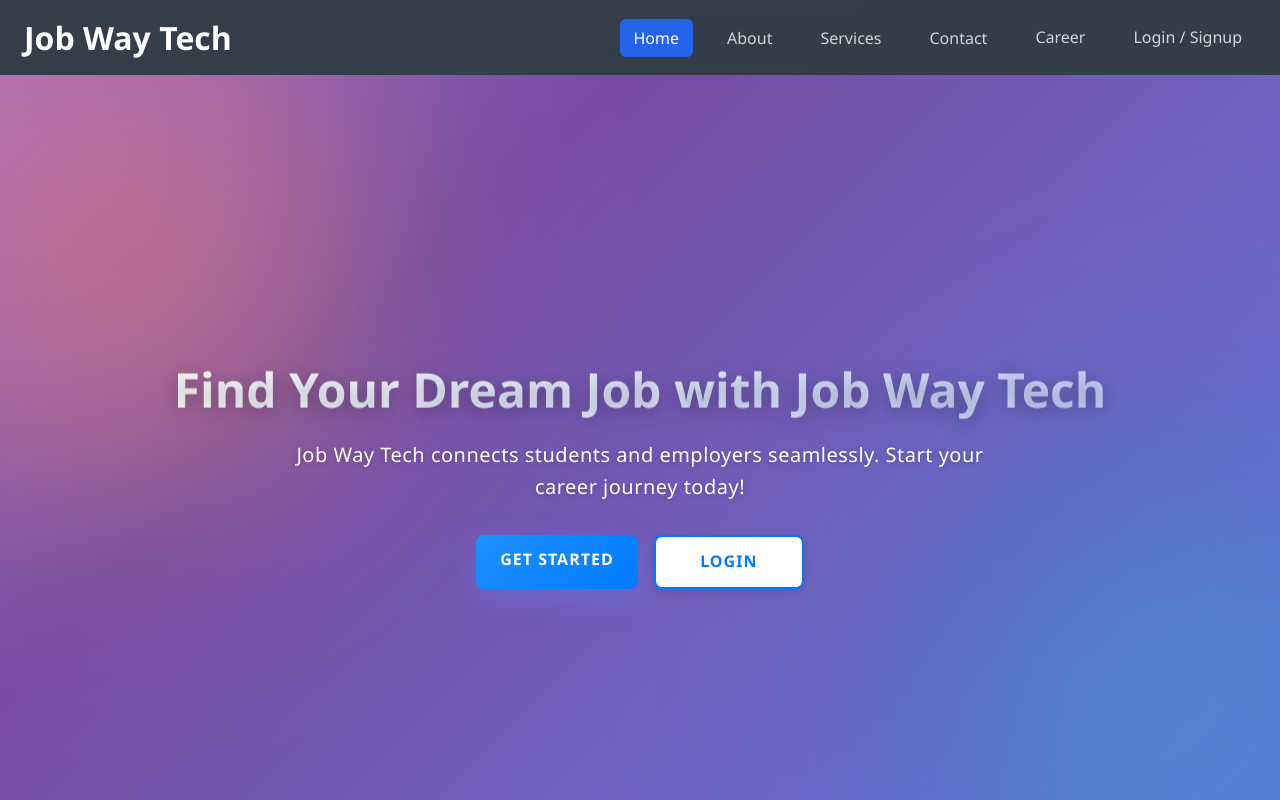
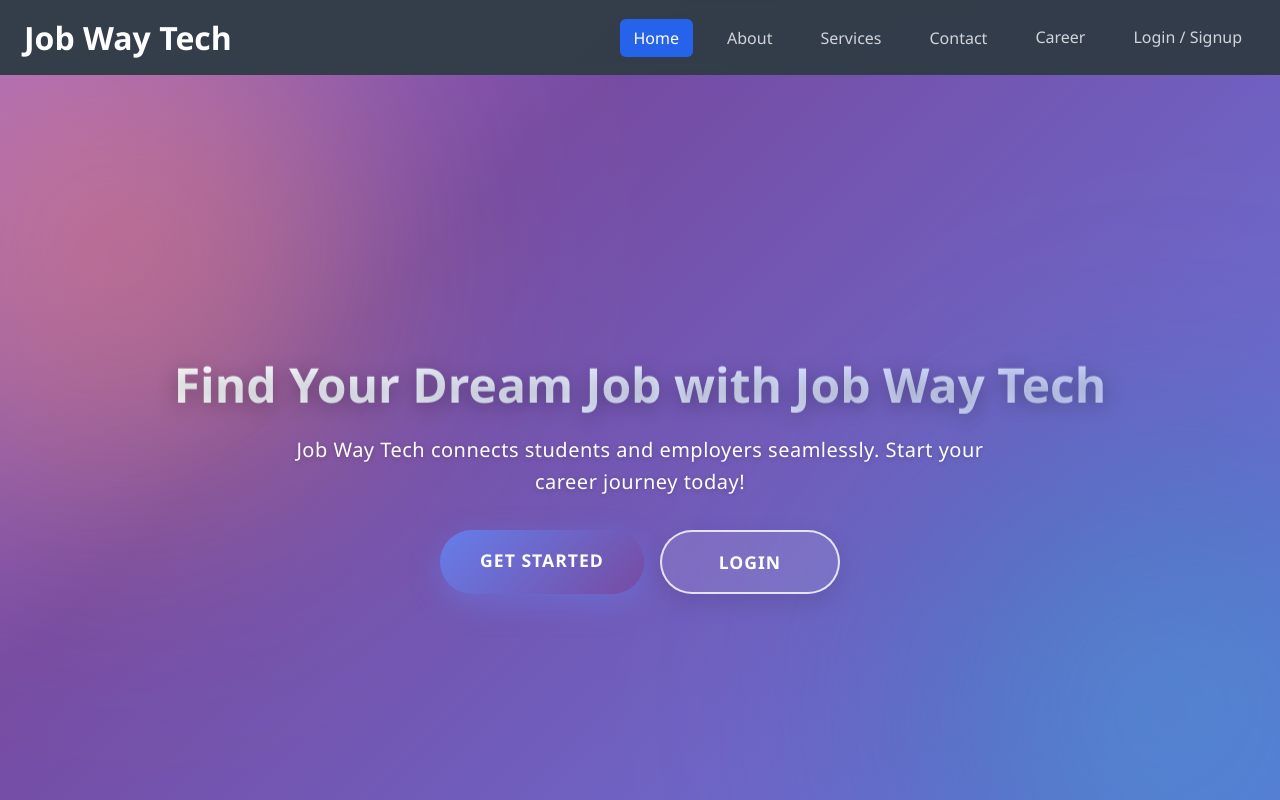
Before and after one commit to Jobwaytech/sitev1, a React (Create React App) app: page / in a window 1280 px wide. Shown: the top 800 px of the page. Built offline with nearby package versions, Linux system fonts and the light colour scheme.

Commit message:
Update index.css

```diff
--- a/src/index.css
+++ b/src/index.css
@@ -171,6 +171,7 @@ body {
         .btn-btn-outline::before {
             content: '';
             position: absolute;
+            text-decoration: none;
             top: 0;
             left: -100%;
             width: 100%;
@@ -182,6 +183,7 @@ body {
         .btn-btn-primary:hover::before,
         .btn-btn-outline:hover::before {
             left: 100%;
+            text-decoration: none;
         }
 
         .btn-btn-primary {
@@ -194,6 +196,7 @@ body {
         .btn-btn-primary:hover {
             transform: translateY(-5px) scale(1.05);
             box-shadow: 0 20px 40px rgba(102, 126, 234, 0.6);
+            text-decoration: none;
             background: linear-gradient(135deg, #764ba2 0%, #667eea 100%);
         }
 
@@ -208,6 +211,7 @@ body {
         .btn-btn-outline:hover {
             background: rgba(255, 255, 255, 0.95);
             color: #667eea;
+            text-decoration: none;
             transform: translateY(-5px) scale(1.05);
             box-shadow: 0 15px 35px rgba(255, 255, 255, 0.3);
             border-color: transparent;
@@ -395,6 +399,7 @@ body {
             background: rgba(16, 185, 129, 0.9);
             color: white;
         }
+
 .hero-section h1 {
   font-size: 3rem;
   font-weight: 800;
@@ -450,51 +455,6 @@ body {
   }
 }
 
-.btn-btn-primary,
-.btn-btn-outline {
-  padding: 0.75rem 1.5rem;
-  border-radius: 0.5rem;
-  font-weight: 600;
-  font-size: 1rem;
-  cursor: pointer;
-  transition: all 0.4s ease;
-  text-align: center;
-  min-width: 150px;
-  text-decoration: none;
-  box-shadow: 0 3px 8px rgba(0, 0, 0, 0.1);
-}
-
-/* 🌈 Gradient Primary Button */
-.btn-btn-primary {
-  background-image: linear-gradient(135deg, #1e90ff, #007bff);
-  color: #fff;
-  border: none;
-  position: relative;
-  overflow: hidden;
-}
-
-.btn-btn-primary:hover {
-  background-image: linear-gradient(135deg, #0056b3, #0047a0);
-  transform: translateY(-3px);
-  box-shadow: 0 6px 16px rgba(0, 91, 187, 0.4);
-}
-
-/* 🟦 Gradient Outline Button with Invert on Hover */
-.btn-btn-outline {
-  background-color: #fff;
-  border: 2px solid #007bff;
-  color: #007bff;
-  background-image: none;
-  position: relative;
-  overflow: hidden;
-}
-
-.btn-btn-outline:hover {
-  background-image: linear-gradient(135deg, #007bff, #0056b3);
-  color: #fff;
-  transform: translateY(-3px);
-  box-shadow: 0 6px 16px rgba(0, 123, 255, 0.3);
-}
 
 
 /* Gradient animation */
@@ -531,11 +491,7 @@ body {
     gap: 1rem;
     align-items: center;
   }
-  .btn-btn-primary,
-  .btn-btn-outline {
-    width: 100%;
-    max-width: 280px;
-  }
+
 
   .btn {
     width: 100%;
```
